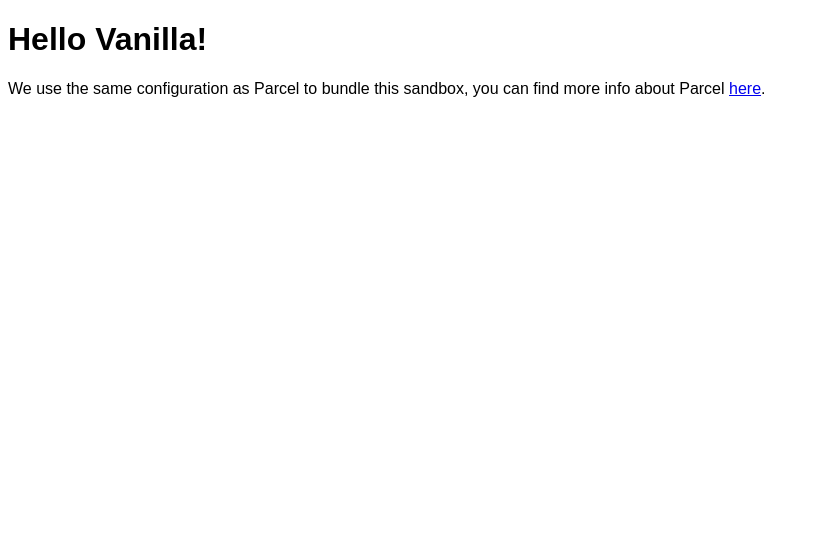
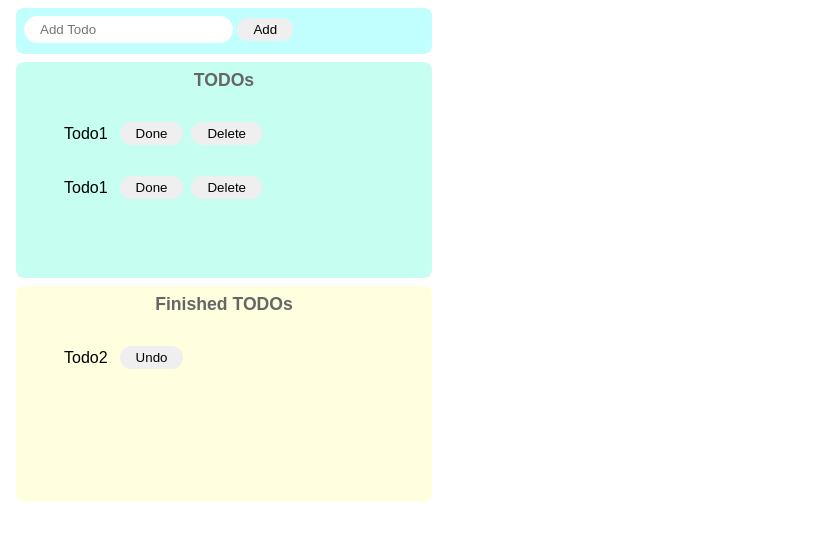
Before and after one commit to canopus-m-satoshi/js-todo-app, a website built with Parcel: page index.html in a window 1280 px wide. Shown: the whole page, without its empty margins (0-819 px from the left). Built offline with nearby package versions, Linux system fonts and the light colour scheme.

Commit message:
ガワ作成

```diff
--- a/index.html
+++ b/index.html
@@ -1,16 +1,40 @@
 <!DOCTYPE html>
 <html>
+  <head>
+    <title>JS TODO App</title>
+    <meta charset="UTF-8" />
+  </head>
 
-<head>
-	<title>Parcel Sandbox</title>
-	<meta charset="UTF-8" />
-</head>
+  <body>
+    <div class="input-area">
+      <input type="text" placeholder="Add Todo" />
+      <button class="list-btn">Add</button>
+    </div>
+    <div class="incomplete-area">
+      <p class="title">TODOs</p>
+      <ul>
+        <li class="list-row">
+          <p class="list-text">Todo1</p>
+          <button class="list-btn">Done</button>
+          <button class="list-btn">Delete</button>
+        </li>
+        <li class="list-row">
+          <p class="list-text">Todo1</p>
+          <button class="list-btn">Done</button>
+          <button class="list-btn">Delete</button>
+        </li>
+      </ul>
+    </div>
+    <div class="complete-area">
+      <p class="title">Finished TODOs</p>
+      <ul>
+        <li class="list-row">
+          <p class="list-text">Todo2</p>
+          <button class="list-btn">Undo</button>
+        </li>
+      </ul>
+    </div>
 
-<body>
-	<div id="app"></div>
-
-	<script src="src/index.js">
-	</script>
-</body>
-
+    <script src="src/index.js"></script>
+  </body>
 </html>
--- a/src/index.js
+++ b/src/index.js
@@ -1,10 +1 @@
 import "./styles.css";
-
-document.getElementById("app").innerHTML = `
-<h1>Hello Vanilla!</h1>
-<div>
-  We use the same configuration as Parcel to bundle this sandbox, you can find more
-  info about Parcel
-  <a href="https://parceljs.org" target="_blank" rel="noopener noreferrer">here</a>.
-</div>
-`;
--- a/src/styles.css
+++ b/src/styles.css
@@ -1,3 +1,73 @@
 body {
   font-family: sans-serif;
 }
+
+input {
+  padding: 6px 16px;
+  border-radius: 16px;
+  border: none;
+  outline: none;
+}
+
+button {
+  padding: 4px 16px;
+  border-radius: 16px;
+  transition: all 0.3s;
+  border: none;
+  outline: none;
+}
+
+button:hover {
+  color: #fff;
+  background-color: #ff7fff;
+  cursor: pointer;
+}
+
+.input-area {
+  width: 400px;
+  height: 30px;
+  padding: 8px;
+  margin: 8px;
+  border-radius: 8px;
+  background-color: #c1ffff;
+}
+
+.incomplete-area {
+  width: 400px;
+  min-height: 200px;
+  padding: 8px;
+  margin: 8px;
+  border-radius: 8px;
+  background-color: #c6fff2;
+}
+
+.complete-area {
+  width: 400px;
+  min-height: 200px;
+  padding: 8px;
+  margin: 8px;
+  border-radius: 8px;
+  background-color: #ffffe0;
+}
+
+.title {
+  margin-top: 0;
+  font-size: 1.1rem;
+  font-weight: 700;
+  color: #666;
+  text-align: center;
+}
+
+.list-row {
+  display: flex;
+  align-items: center;
+  padding-bottom: 4px;
+}
+
+.list-text {
+  margin-right: 12px;
+}
+
+.list-btn {
+  margin-right: 8px;
+}
```
Also changed, not shown: package.json (+6 -4 lines).
